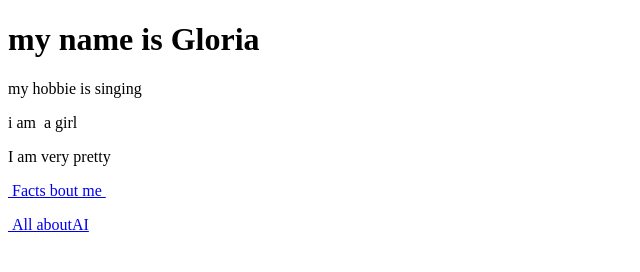
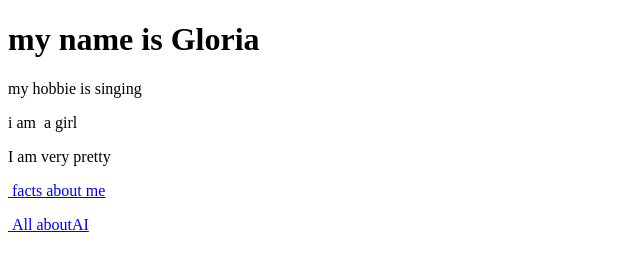
Before and after one commit to gloriaislay/gloriaislay.github.io, a plain HTML site: page index.html in a window 1280 px wide. Shown: the top 272 px of the page, 0-640 px from the left. Drawn offline with Linux system fonts and the light colour scheme.

Commit message:
Add files via upload

```diff
--- a/index.html
+++ b/index.html
@@ -10,7 +10,7 @@
 <p>my hobbie is singing</p>
 <p>i am&nbsp; a girl&nbsp;</p>
 <p>I am very pretty</p>
-<p><a href="../New link">&nbsp;Facts bout me&nbsp;</a></p>
+<p><a href="Newpage.html">&nbsp;facts about me</a></p>
 <p><a href="Gloriaainewpagewebsite.html">&nbsp;All aboutAI</a></p>
 <p>&nbsp;</p>
 <p>&nbsp;</p>
```
